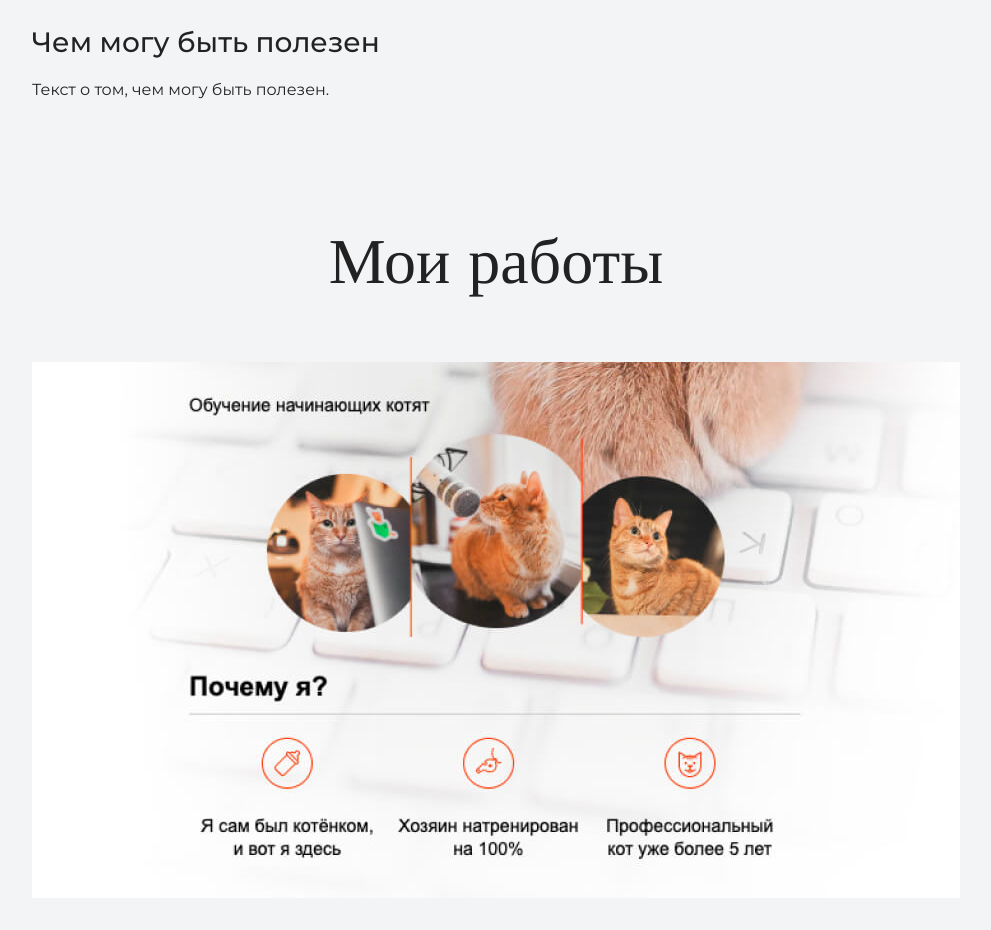
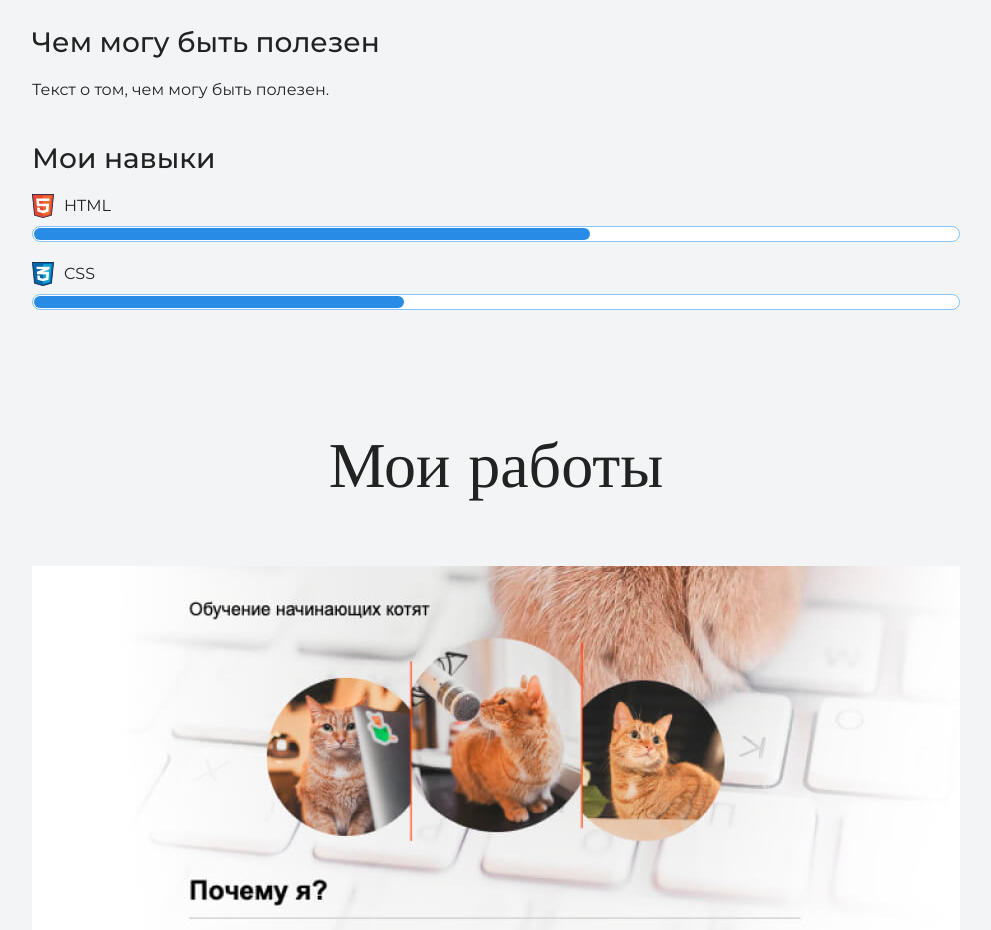
Before and after one commit to Ebu4iyAccauntBlyad/Twisaf, a plain HTML site: page index.html in a window 1280 px wide. Shown: the part 1600-2530 px from the top of the page, without its empty margins (144-1135 px from the left). Drawn offline with nearby package versions, Linux system fonts and the light colour scheme.

Commit message:
Add files via upload

```diff
--- a/index.html
+++ b/index.html
@@ -12,7 +12,7 @@
     <header class="page-header">
 
       <div class="container">
-        <a href="Apmav1p@gmail.com" class="header-email">Apmav1p@gmail.com</a>
+        <a href="gmail.com" class="header-email">Apmav1p@gmail.com</a>
         <a href="tel:+79891234567" class="header-phone">+7 989 123 45 67</a>
       </div>
     </header>
@@ -33,6 +33,15 @@
       <p>Текст с парой слов о себе.</p>
       <h3>Чем могу быть полезен</h3>
       <p>Текст о том, чем могу быть полезен.</p>
+
+    <div class="skills">
+      <h3>Мои навыки</h3>
+      <dl class="skills-list">
+        <dt class="skill-html">HTML</dt>
+        <dd class="level"><div style="width: 60%;">60%</div></dd>
+        <dt class="skill-css">CSS</dt>
+        <dd class="level"><div style="width: 40%;">40%</div></dd>
+      </dl>
     </div>
     </section>
 
--- a/style.css
+++ b/style.css
@@ -192,3 +192,7 @@ body {
   padding-left: 25px;
   background-image: url("icon-phone-footer.svg");
 }
+
+.hh{
+  text-align: center;
+}
```
